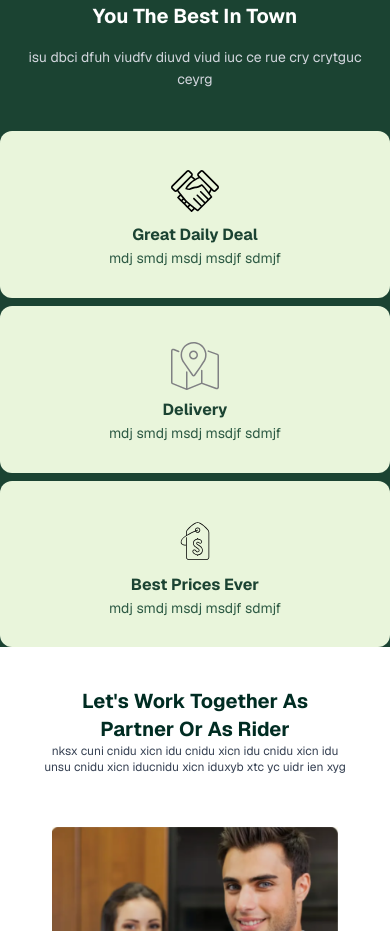
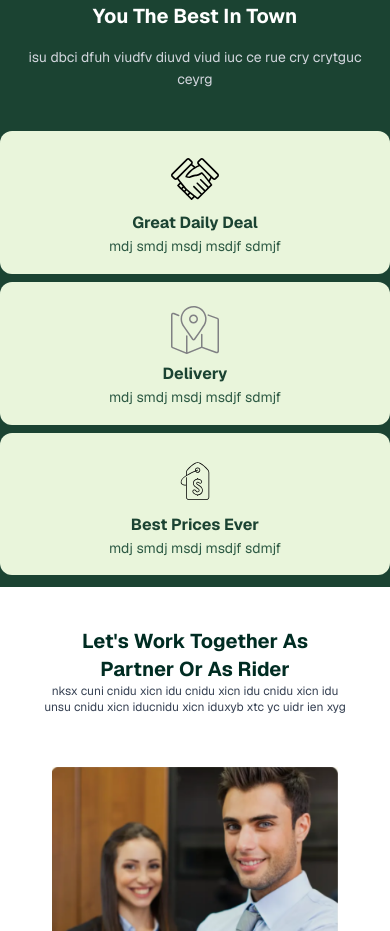
Before and after one commit to mdrifatunnobirifat/Foodie_Fresh, a Next.js app: page / in a window 390 px wide. Shown: the part 2546-3477 px from the top of the page. Built offline with nearby package versions, Linux system fonts and the light colour scheme.

Commit message:
:art: Style: Fix the WeAlways card's padding  to make responsive

```diff
--- a/app/components/Providecard.tsx
+++ b/app/components/Providecard.tsx
@@ -8,7 +8,7 @@ interface ProvideCardProps {
 
 export function Providecard({ title, description, icon }: ProvideCardProps) {
   return (
-    <div className="flex flex-col items-center bg-[#e9f5db]  py-7 md:py-20   rounded-xl md:rounded-t-full  cursor-pointer transition-all group w-screen">
+    <div className="flex flex-col items-center bg-[#e9f5db]  py-4 md:py-20   rounded-xl md:rounded-t-full  cursor-pointer transition-all group w-screen">
 
 
       <div className="  p-2 md:pb-5 lg:pb-10 flex items-center justify-center  ">
--- a/app/components/WeAlways.tsx
+++ b/app/components/WeAlways.tsx
@@ -12,7 +12,7 @@ export default function WeAlways() {
   return (
     <div className="bg-[#1b4332] text-white px-4 lg:px-20 font-sans pt-5 flex flex-col w-screen ">
 
-      <div className="text-center w-full pb-10 ">
+      <div className="text-center w-full pb-10 lg:pb-15 ">
         <h1 className="text-xl lg:text-3xl md:text-2xl font-bold p-4">
           We Always Provide <br /> You The Best In Town
         </h1>
@@ -21,7 +21,7 @@ export default function WeAlways() {
         </p>
       </div>
 
-      <div className="flex w-full md:w-full lg:w-full justify-center  px-5 md:px-20 lg:px-30  xl:px-70 2xl-px-150">
+      <div className="flex w-full md:w-full lg:w-full justify-center pb-3 md:pb-0 px-5 md:px-20 lg:px-30  xl:px-70 2xl:px-160">
       <div className="flex flex-col md:flex-row items-center md:items-end justify-center gap-2 md:gap-3 w-full ">
 
           {Item.map((item)=>(
```
